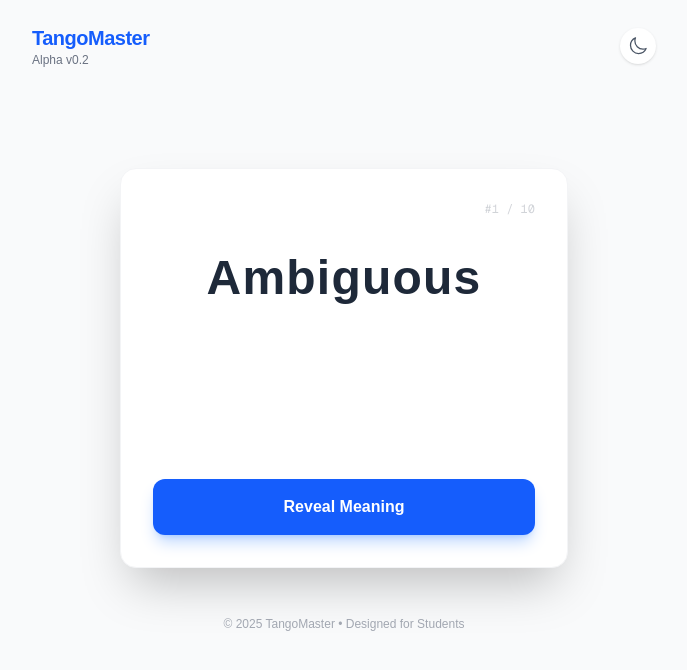
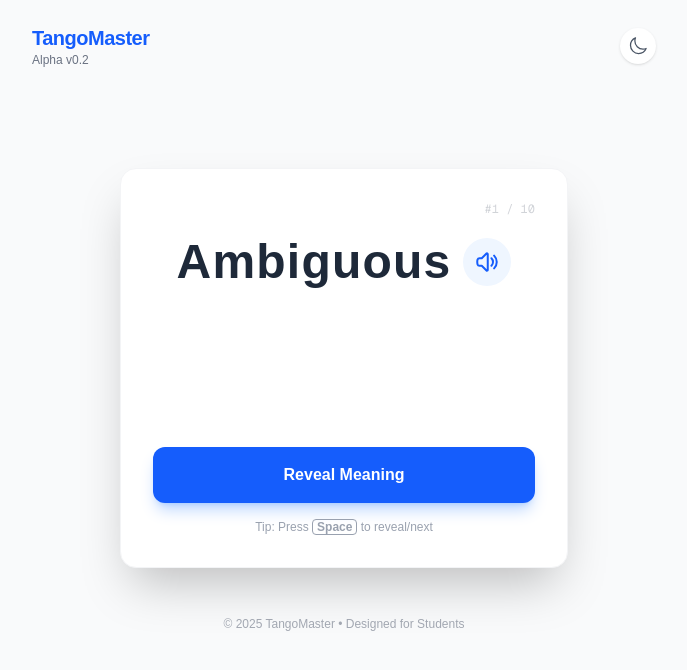
Before and after one commit to hiroshi-tsutsui/TangoMaster, a Next.js app: page / in a window 1280 px wide. Shown: the top 670 px of the page, without its empty margins (296-983 px from the left). Built offline with nearby package versions, Linux system fonts and the light colour scheme.

Commit message:
feat: audio pronunciation & keyboard shortcuts

```diff
--- a/app/page.tsx
+++ b/app/page.tsx
@@ -22,16 +22,6 @@ export default function Home() {
   const [darkMode, setDarkMode] = useState(false);
   const [mounted, setMounted] = useState(false);
 
-  useEffect(() => {
-    setTimeout(() => {
-      setMounted(true);
-      // Check system preference
-      if (window.matchMedia && window.matchMedia('(prefers-color-scheme: dark)').matches) {
-        setDarkMode(true);
-      }
-    }, 0);
-  }, []);
-
   const currentItem = VOCAB_LIST[currentIndex];
 
   const handleNext = () => {
@@ -47,6 +37,33 @@ export default function Home() {
   const toggleDarkMode = () => {
     setDarkMode(!darkMode);
   };
+
+  // Init Effect
+  useEffect(() => {
+    setTimeout(() => {
+      setMounted(true);
+      if (window.matchMedia && window.matchMedia('(prefers-color-scheme: dark)').matches) {
+        setDarkMode(true);
+      }
+    }, 0);
+  }, []);
+
+  // Keyboard Effect
+  useEffect(() => {
+    const handleKeyDown = (e: KeyboardEvent) => {
+      if (e.code === 'Space' || e.code === 'Enter') {
+        e.preventDefault();
+        if (isRevealed) {
+          handleNext();
+        } else {
+          handleReveal();
+        }
+      }
+    };
+    window.addEventListener('keydown', handleKeyDown);
+    return () => window.removeEventListener('keydown', handleKeyDown);
+    // eslint-disable-next-line react-hooks/exhaustive-deps
+  }, [isRevealed, currentIndex]);
 
   return (
     <div className={`min-h-screen transition-colors duration-300 ${mounted && darkMode ? 'bg-gray-900 text-gray-100' : 'bg-gray-50 text-gray-800'}`}>
@@ -82,7 +99,25 @@ export default function Home() {
               #{currentIndex + 1} / {VOCAB_LIST.length}
             </span>
 
-            <h2 className="text-5xl font-extrabold mb-6 tracking-wide">{currentItem.word}</h2>
+            <div className="flex items-center justify-center gap-3 mb-6">
+              <h2 className="text-5xl font-extrabold tracking-wide">{currentItem.word}</h2>
+              <button
+                onClick={(e) => {
+                  e.stopPropagation();
+                  if ('speechSynthesis' in window) {
+                    const utterance = new SpeechSynthesisUtterance(currentItem.word);
+                    utterance.lang = 'en-US';
+                    window.speechSynthesis.speak(utterance);
+                  }
+                }}
+                className={`p-3 rounded-full transition-all active:scale-95 ${mounted && darkMode ? 'bg-gray-700 hover:bg-gray-600 text-blue-400' : 'bg-blue-50 hover:bg-blue-100 text-blue-600'}`}
+                title="Listen to pronunciation"
+              >
+                <svg xmlns="http://www.w3.org/2000/svg" fill="none" viewBox="0 0 24 24" strokeWidth={2} stroke="currentColor" className="w-6 h-6">
+                  <path strokeLinecap="round" strokeLinejoin="round" d="M19.114 5.636a9 9 0 0 1 0 12.728M16.463 8.288a5.25 5.25 0 0 1 0 7.424M6.75 8.25l4.72-4.72a.75.75 0 0 1 1.28.53v15.88a.75.75 0 0 1-1.28.53l-4.72-4.72H4.51c-.88 0-1.704-.507-1.938-1.354A9.009 9.009 0 0 1 2.25 12c0-.83.112-1.633.322-2.396C2.806 8.756 3.63 8.25 4.51 8.25H6.75Z" />
+                </svg>
+              </button>
+            </div>
 
             <div className={`transition-all duration-500 transform ${isRevealed ? 'translate-y-0 opacity-100' : 'translate-y-4 opacity-0 pointer-events-none'}`}>
               <p className={`text-3xl font-bold mb-3 ${mounted && darkMode ? 'text-green-400' : 'text-green-600'}`}>{currentItem.meaning}</p>
@@ -111,6 +146,10 @@ export default function Home() {
               </button>
             )}
           </div>
+
+          <div className={`mt-4 text-xs ${mounted && darkMode ? 'text-gray-500' : 'text-gray-400'}`}>
+            Tip: Press <span className="font-bold border border-current px-1 rounded">Space</span> to reveal/next
+          </div>
         </main>
 
         <footer className="mt-12 text-xs text-gray-500 text-center opacity-60">
```
